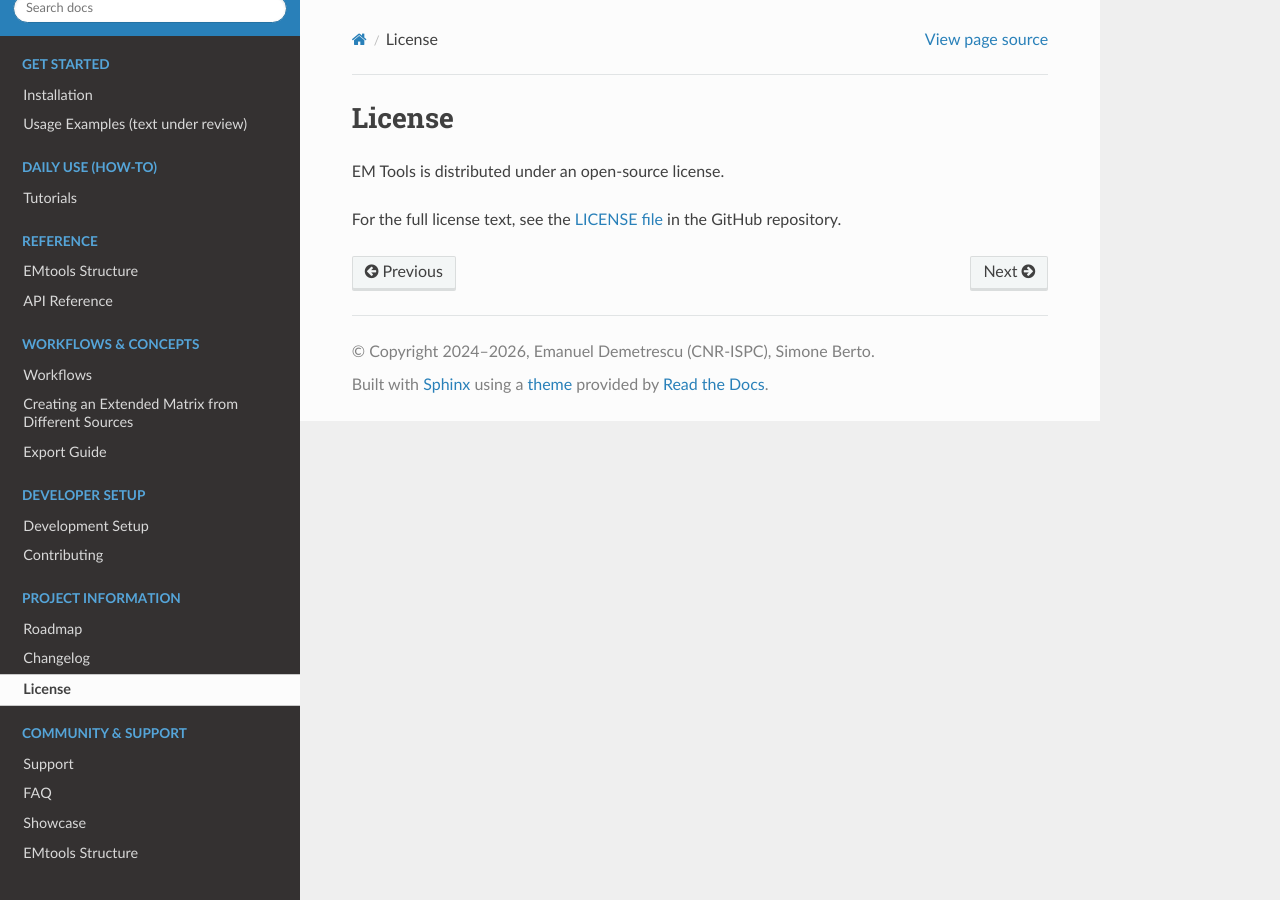
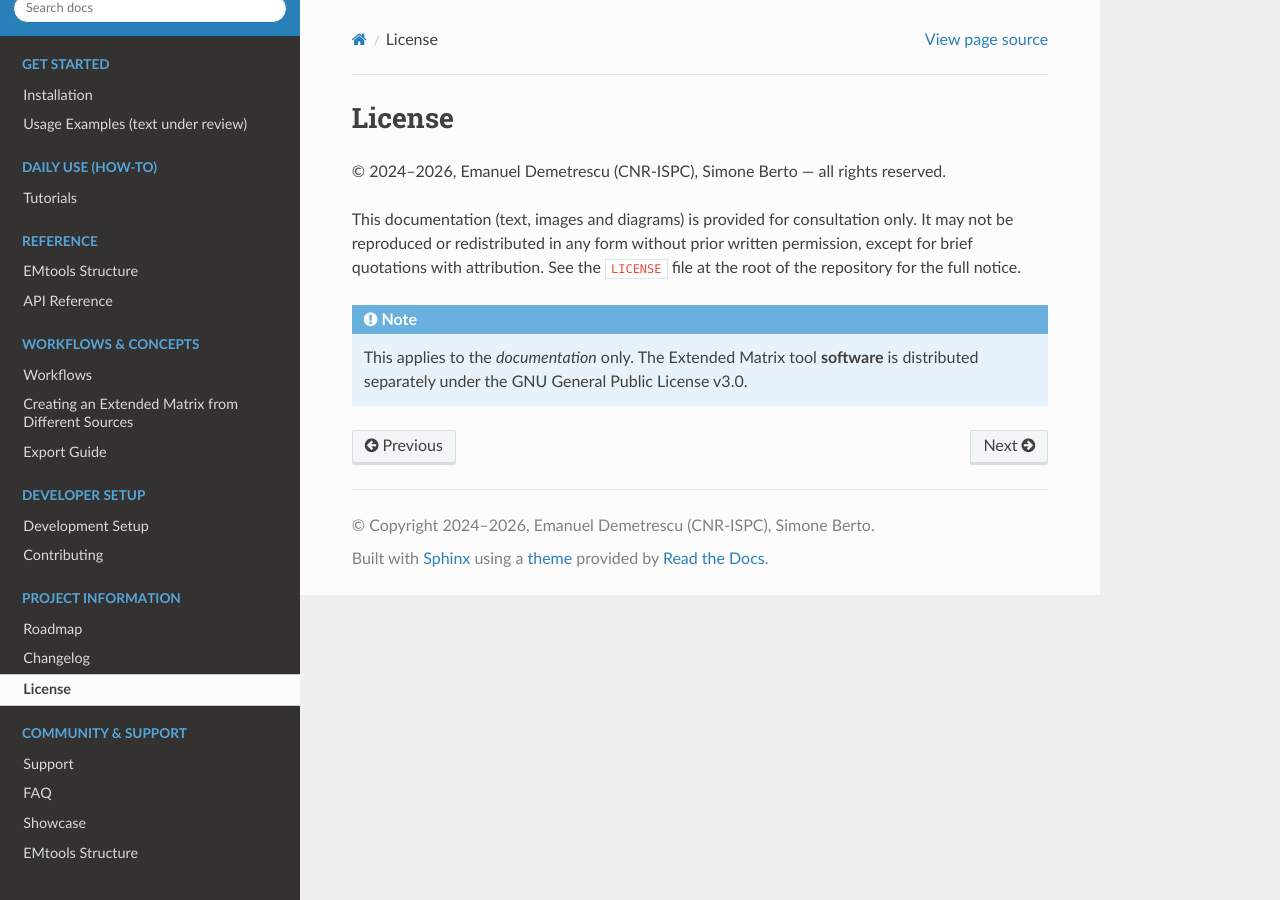
Before and after one commit to zalmoxes-laran/EM-blender-tools-doc, a Sphinx documentation site: the page built from docs/license.rst, in a window 1280 px wide. Built offline with Sphinx 7.4.7 and the Read the Docs theme 3.1.0, drawn with Linux system fonts in a browser that asks for light colours.

Commit message:
docs: replace GPL3 LICENSE with all-rights-reserved notice (docs are not GPL3 software)
Co-Authored-By: Claude Opus 4.8 <noreply@anthropic.com>

```diff
--- a/docs/license.rst
+++ b/docs/license.rst
@@ -1,6 +1,14 @@
 License
 =======
 
-EM Tools is distributed under an open-source license.
+© 2024–2026, Emanuel Demetrescu (CNR-ISPC), Simone Berto — all rights reserved.
 
-For the full license text, see the `LICENSE file <https://github.com/zalmoxes-laran/EM-blender-tools/blob/main/LICENSE>`_ in the GitHub repository.
+This documentation (text, images and diagrams) is provided for consultation
+only. It may not be reproduced or redistributed in any form without prior
+written permission, except for brief quotations with attribution. See the
+``LICENSE`` file at the root of the repository for the full notice.
+
+.. note::
+
+   This applies to the *documentation* only. The Extended Matrix tool **software** is
+   distributed separately under the GNU General Public License v3.0.
```
Also changed, not shown: 1 other file.
